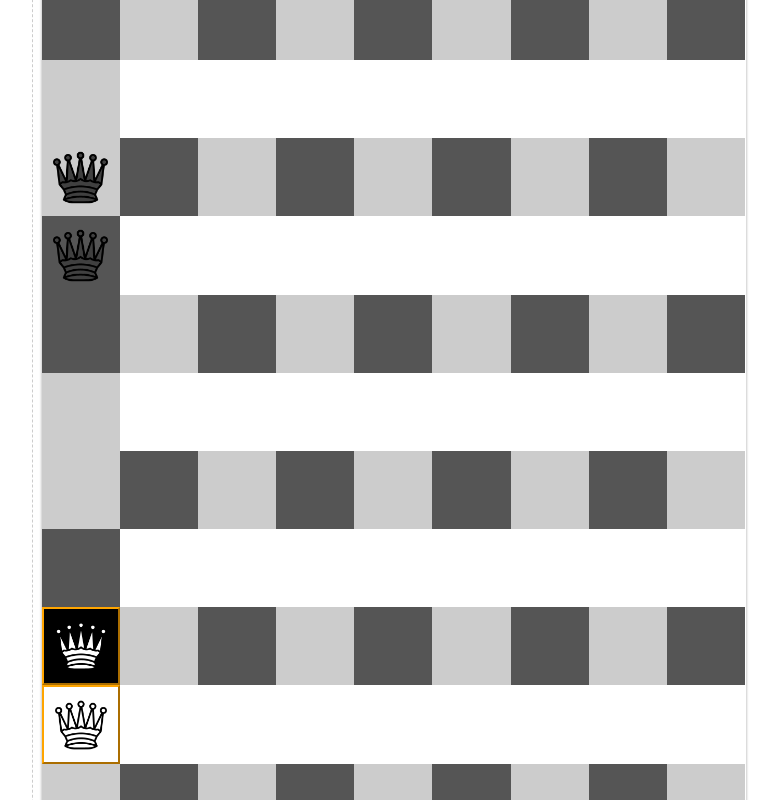
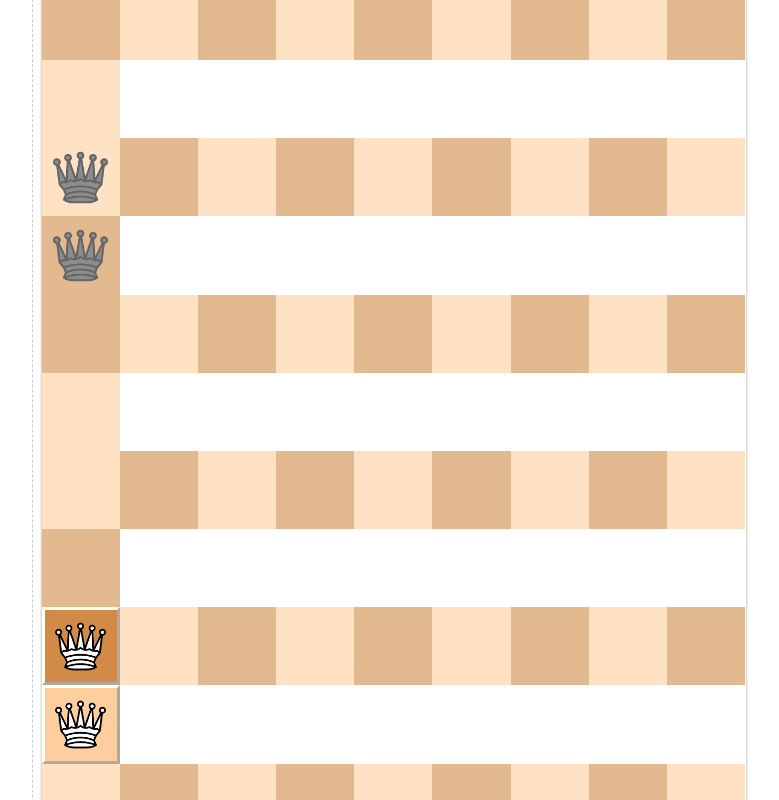
Before and after one commit to helmer/game-of-amazons, a React (Create React App) app: page / in a window 1280 px wide. Shown: the part 340-1140 px from the top of the page, without its empty margins (253-1032 px from the left). Built offline with nearby package versions, Linux system fonts and the light colour scheme.

Commit message:
Revert to brown colours, black and white is too hard to read

```diff
--- a/src/App.css
+++ b/src/App.css
@@ -89,30 +89,30 @@ label {
   vertical-align: top;
   cursor: not-allowed;
   border: 0px solid #EEE;
+  opacity: 0.6;
 }
 .tileBlack {
-  background-color: #555;
+  background-color: #D18B47;
 }
 .tileWhite {
-  background-color: #CCC;
+  background-color: #FFCE9E;
 }
 .tileValid {
   cursor: pointer;
   border-width: 2px;
+  opacity: 1;
 }
 .tileBlack.tileValid {
-  background-color: #000;
-  border-color: #555;
+  border-color: #CE7827;
 }
 .tileWhite.tileValid {
-  background-color: #FFF;
-  border-color: #AAA;
+  border-color: #FFBC82;
 }
 .tileWhiteQueen.tileValid, .tileBlackQueen.tileValid {
-  border: 2px outset orange;
+  border: 0.2rem outset ivory;
 }
 .tile.tileSelected {
-  border: 3px inset darkseagreen;
+  border: 0.2rem inset ivory;
 }
 .tile::before {
   display: inline-block;
```
